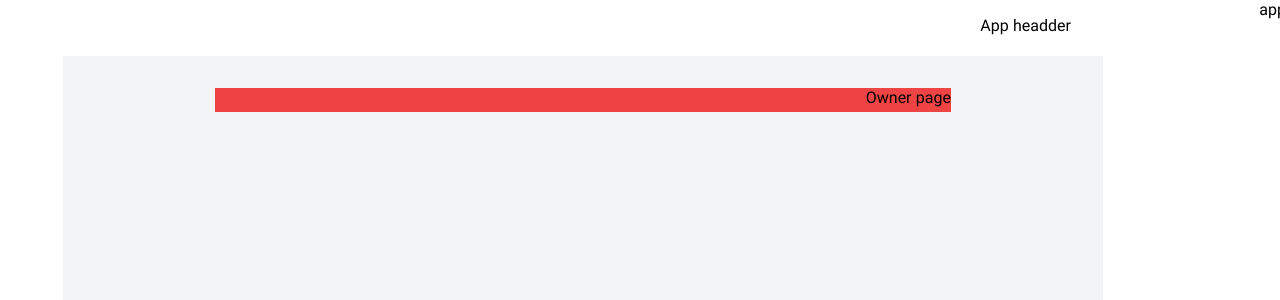
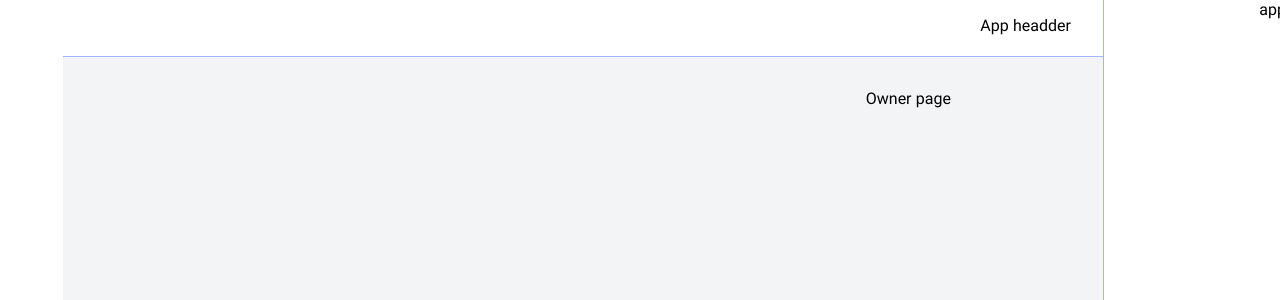
Before and after one commit to zohrehchenari1995/Freelancering-App-Src, a React (Vite) app in the folder frontend/: page /owner in a window 1280 px wide. Shown: the top 300 px of the page. Built offline with nearby package versions, Linux system fonts and the light colour scheme; no server answers.

Commit message:
useUser hook for link function getUser to react-query

```diff
--- /dev/null
+++ b/frontend/src/features/authentication/useUser.js
@@ -0,0 +1,10 @@
+import {useQuery} from "@tanstack/react-query";
+import { getUser } from "../../services/authService";
+
+export default function useUser(){
+  return useQuery({
+    queryKey:["get-user"],
+    queryFn: getUser,
+    retry:false,
+  })
+}
--- a/frontend/src/pages/Owner.jsx
+++ b/frontend/src/pages/Owner.jsx
@@ -3,7 +3,7 @@ import React from 'react'
 function Owner() {
   return (
     <div className="container xl:max-w-screen-xl">
-      <div className="bg-red">Owner page</div>
+      <div className="">Owner page</div>
     </div>
   )
 }
--- a/frontend/src/services/authService.js
+++ b/frontend/src/services/authService.js
@@ -17,6 +17,13 @@ export function checkOtp(data) {
 // complite-profile for send info...(anme,email,role)
 export function CompleteProfile(data){
   return http.post("/user/complete-profile",data).then(({data})=>{
-      return data.data
+      return data.data;
   })
 }
+
+// get user information for header(owner)...
+export function getUser(){
+  return http.get("user/profile").then(({data})=>{
+    return data.data;
+  })
+}
--- a/frontend/src/ui/AppLayout.jsx
+++ b/frontend/src/ui/AppLayout.jsx
@@ -1,41 +1,13 @@
 import React, { useState } from "react";
 import { Outlet } from "react-router-dom";
+import Header from "./Header";
+import Sidebar from "./Sidebar";
 
 function AppLayout() {
-  const [sidebar, setSidebar] = useState(false);
-
-  const openSidebarHandler = () => {
-    setSidebar((prev) => !prev);
-    console.log("true");
-
-  };
-
   return (
     <div className="grid  md:h-screen md:grid-rows-[auto_1fr] md:grid-cols-[15rem_1fr]">
-      <div className="bg-secondary-0 py-4 md:py-4 md:px-8">App headder</div>
-
-
-      <div className= " bg-secondary-0  md:row-start-1 md:row-span-2">
-        <span
-         className={`${sidebar ?"w-60" :"w-28"}`}
-           onClick={() => openSidebarHandler()}>
-            <span className="">app sidebar</span>
-            </span>
-
-        {sidebar &&(
-          <div className="flex flex-col p-1">
-            <span className="">1</span>
-            <span className="">2</span>
-            <span className="">3</span>
-          </div>
-        )
-
-        }
-
-
-
-
-      </div>
+      <Header />
+      <Sidebar />
 
       <div className="bg-secondary-100 p-8 overflow-y-auto">
         <div className="mx-auto max-w-screen-md flex flex-col gap-y-12">
--- /dev/null
+++ b/frontend/src/ui/Header.jsx
@@ -0,0 +1,15 @@
+import React from "react";
+import useUser from "../features/authentication/useUser";
+
+function Header() {
+  // use customhook for link getuser and reactQuery....
+  const {data}= useUser();
+  console.log(data);
+  return (
+    <div>
+      <div className="border-b border-primary-400 bg-secondary-0 py-4 md:py-4 md:px-8">App headder</div>
+    </div>
+  );
+}
+
+export default Header;
--- /dev/null
+++ b/frontend/src/ui/Sidebar.jsx
@@ -0,0 +1,30 @@
+import React, { useState } from "react";
+
+function Sidebar() {
+  const [sidebar, setSidebar] = useState(false);
+
+  const openSidebarHandler = () => {
+    setSidebar((prev) => !prev);
+    console.log("true");
+  };
+  return (
+    <div className="border-l border-primary-400 bg-secondary-0  md:row-start-1 md:row-span-2">
+      <span
+        className={`${sidebar ? "w-60" : "w-28"}`}
+        onClick={() => openSidebarHandler()}
+      >
+        <span className="">app sidebar</span>
+      </span>
+
+      {sidebar && (
+        <div className="flex flex-col p-1">
+          <span className="">1</span>
+          <span className="">2</span>
+          <span className="">3</span>
+        </div>
+      )}
+    </div>
+  );
+}
+
+export default Sidebar;
```
